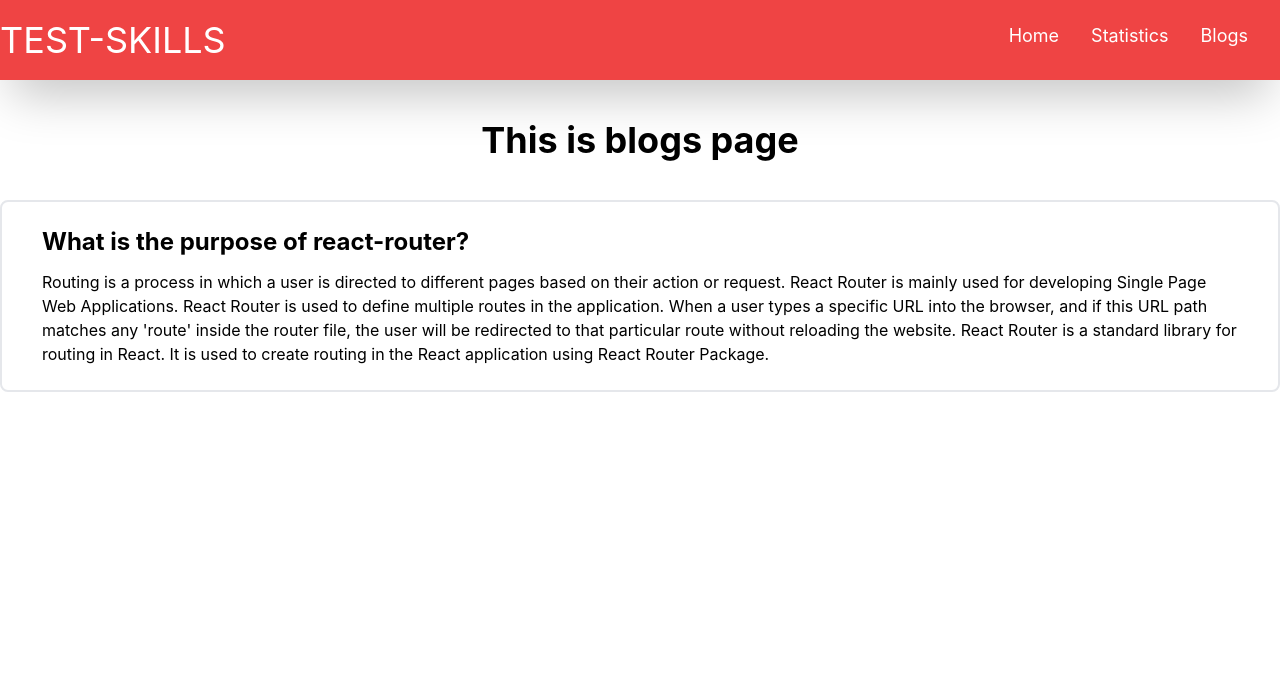
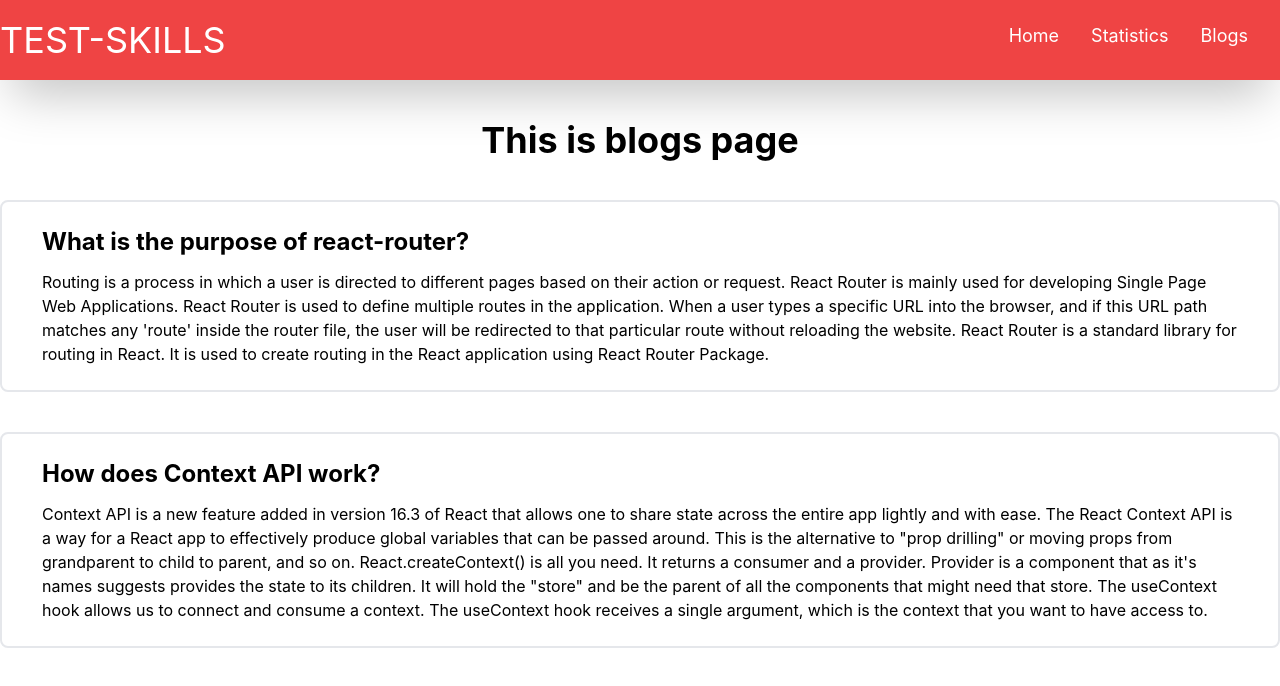
Before and after one commit to EhsanEIK/test-skills-website, a React (Create React App) app: page /blogs in a window 1280 px wide. Shown: the top 686 px of the page. Built offline with nearby package versions, Linux system fonts and the light colour scheme.

Commit message:
added blog-2 in Blogs

```diff
--- a/src/components/Blogs/Blogs.js
+++ b/src/components/Blogs/Blogs.js
@@ -14,6 +14,14 @@ const Blogs = () => {
                     React Router is a standard library for routing in React. It is used to create routing in the React application using React Router Package.
                 </p>
             </div>
+            {/* blog-02 */}
+            <div className='border-2 rounded-lg my-10 px-10 py-6'>
+                <h1 className='text-2xl font-bold mb-3'>How does Context API work?</h1>
+                <p>
+                    Context API is a new feature added in version 16.3 of React that allows one to share state across the entire app lightly and with ease. The React Context API is a way for a React app to effectively produce global variables that can be passed around. This is the alternative to "prop drilling" or moving props from grandparent to child to parent, and so on. React.createContext() is all you need. It returns a consumer and a provider. Provider is a component that as it's names suggests provides the state to its children. It will hold the "store" and be the parent of all the components that might need that store. The useContext hook allows us to connect and consume a context. The useContext hook receives a single argument, which is the context that you want to have access to.
+                </p>
+            </div>
+
         </div>
     );
 };
```
